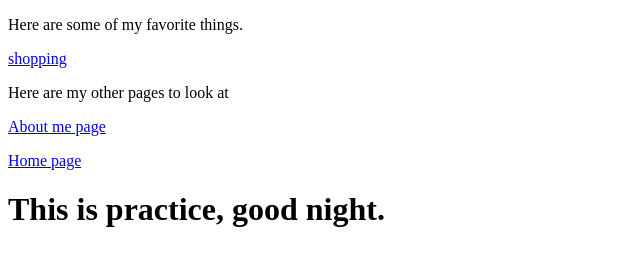
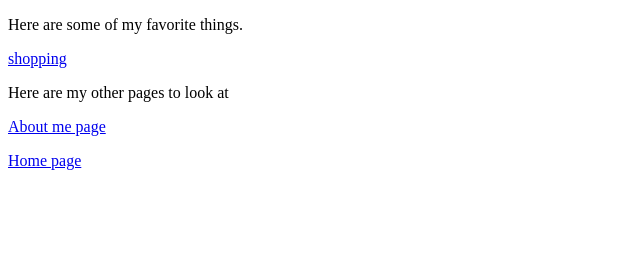
Before and after one commit to nicole-horne-25/website-practice-class2, a plain HTML site: page favorites.html in a window 1280 px wide. Shown: the whole page, without its empty margins (0-640 px from the left). Drawn offline with Linux system fonts and the light colour scheme.

Commit message:
Update favorites.html

```diff
--- a/favorites.html
+++ b/favorites.html
@@ -11,6 +11,5 @@
  <p><a href="about.html">About me page</a> </p>
  <p><a href="index.html">Home page</a> </p>
 
-</body>
-    <h1> This is practice, good night. </h1>
+
 </html>
```
